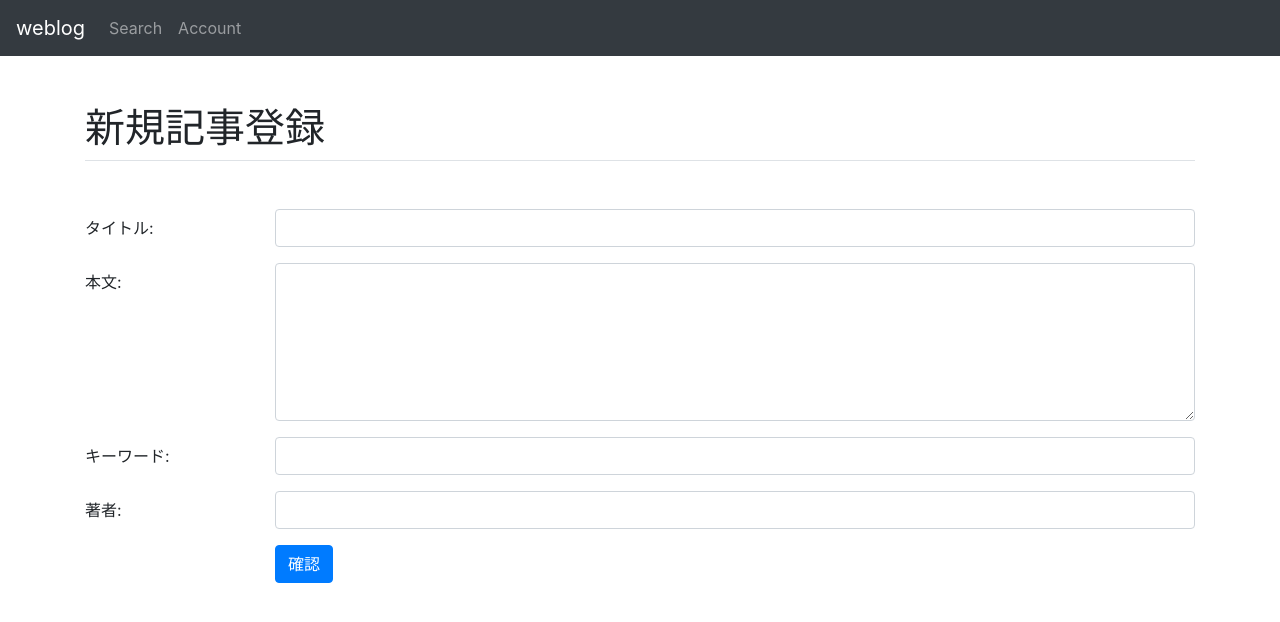
After one commit to opuoth/NodeAppBlog, a Node project: template views/account/posts/regist-form.ejs in a window 1280 px wide. The commit adds this page. Shown: the top 622 px of the page. Run offline with Node 20 templates, Linux system fonts and the light colour scheme; the template is opened without the code that fills it, so the values that code supplies are empty.

Commit message:
make form

```diff
--- a/app.js
+++ b/app.js
@@ -1,6 +1,7 @@
 var accesslogger = require("./lib/log/accesslogger");
 var systemlogger = require("./lib/log/systemlogger");
 var express = require("express");
+var bodyParser = require("body-parser");
 var app = express();
 
 app.set("view engine", "ejs");
--- a/package.json
+++ b/package.json
@@ -12,6 +12,7 @@
   "author": "\"keisuke nakajima\"",
   "license": "MIT",
   "dependencies": {
+    "body-parser": "^1.19.0",
     "ejs": "^3.0.1",
     "express": "^4.17.1",
     "mongodb": "^3.5.5"
--- a/views/account/index.ejs
+++ b/views/account/index.ejs
@@ -21,7 +21,7 @@
       </div>
       <nav class="nav flex-column">
         <a class="nav-link active disabled">ホーム</a>
-        <a href="#" class="nav-link">新規記事登録</a>
+        <a href="/account/posts/regist" class="nav-link">新規記事登録</a>
         <a href="#" class="nav-link">既存記事編集/削除</a>
       </nav>
     </main>
--- /dev/null
+++ b/views/account/posts/regist-form.ejs
@@ -0,0 +1,58 @@
+
+<!DOCTYPE html>
+<html lang="ja">
+  <head>
+    <meta charset="utf-8">
+    <meta name="viewport" content="width=device-width, initial-scale=1, shrink-to-fit=no">
+
+    <title>新規記事登録</title>
+
+    <%- include("../../_share/stylesheets.ejs") %>
+  </head>
+
+  <body>
+
+    <%- include("../../_share/navbar.ejs") %>
+
+    <main role="main" class="container">
+
+      <div class="border-bottom mt-5 mb-5">
+        <h1>新規記事登録</h1>
+      </div>
+      <form method="POST" action="/account/posts/regist/confirm">
+        <div class="form-group row">
+          <label for="" class="col-sm-2 col-form-label">タイトル:</label>
+          <div class="col-sm-10">
+            <input type="text" id="title" class="form-control" name="title">
+          </div>
+        </div>
+        <div class="form-group row">
+          <label for="" class="col-sm-2 col-form-label">本文:</label>
+          <div class="col-sm-10">
+            <textarea type="text" id="content" class="form-control" name="content" rows="6"></textarea>
+          </div>
+        </div>
+        <div class="form-group row">
+          <label for="" class="col-sm-2 col-form-label">キーワード:</label>
+          <div class="col-sm-10">
+            <input type="text" id="keywords" class="form-control" name="keywords">
+          </div>
+        </div>
+        <div class="form-group row">
+          <label for="" class="col-sm-2 col-form-label">著者:</label>
+          <div class="col-sm-10">
+            <input type="text" id="authors" class="form-control" name="authors">
+          </div>
+        </div>
+        <div class="form-group row">
+          <div class="col-sm-2"></div>
+          <div class="col-sm-10">
+            <input type="submit" class="btn btn-primary" value="確認">
+          </div>
+        </div>
+      </form>
+    </main>
+
+    <%- include("../../_share/javascripts.ejs") %>
+  </body>
+</html>
```
Also changed, not shown: routes/account.js (+21 -0 lines), 2 other files.
